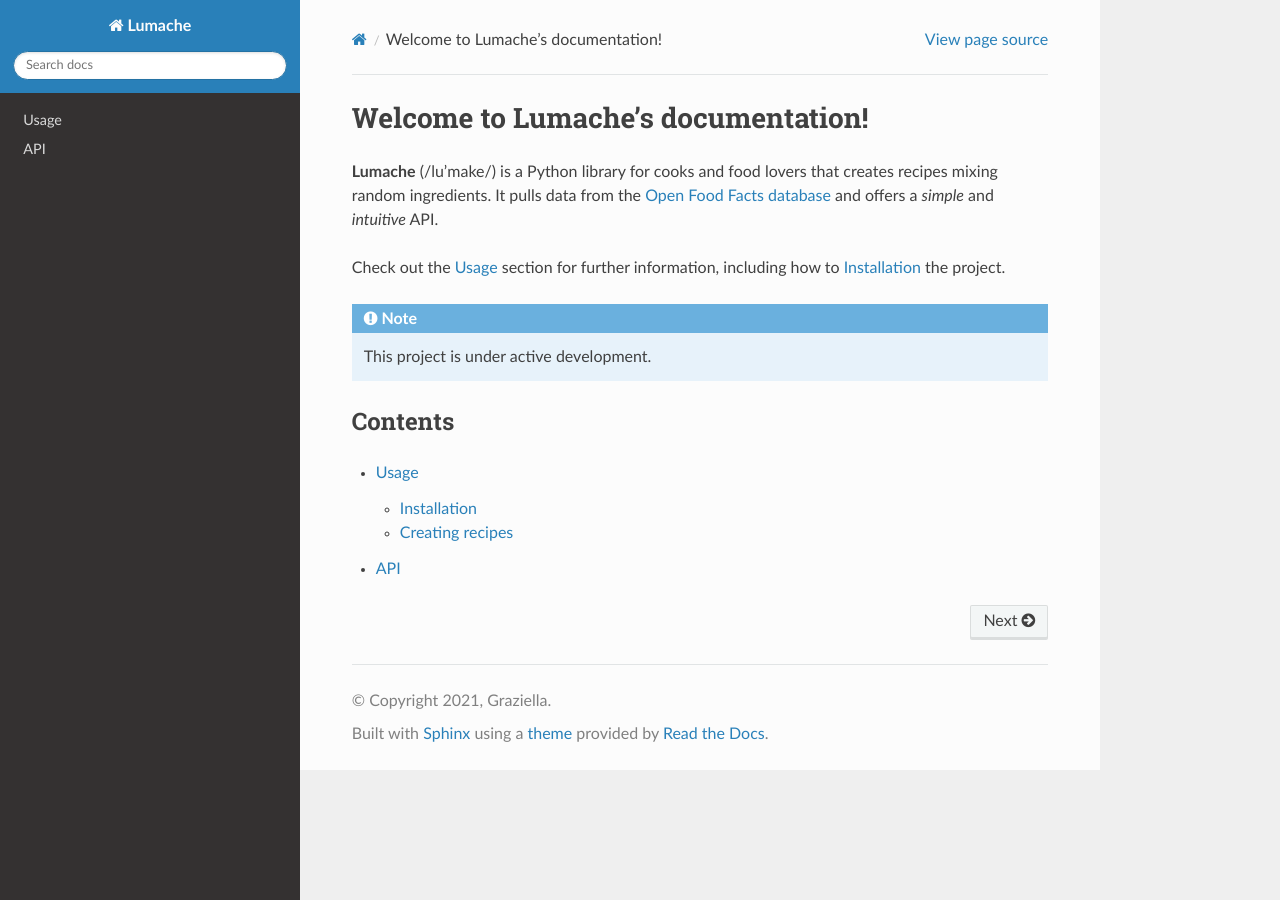
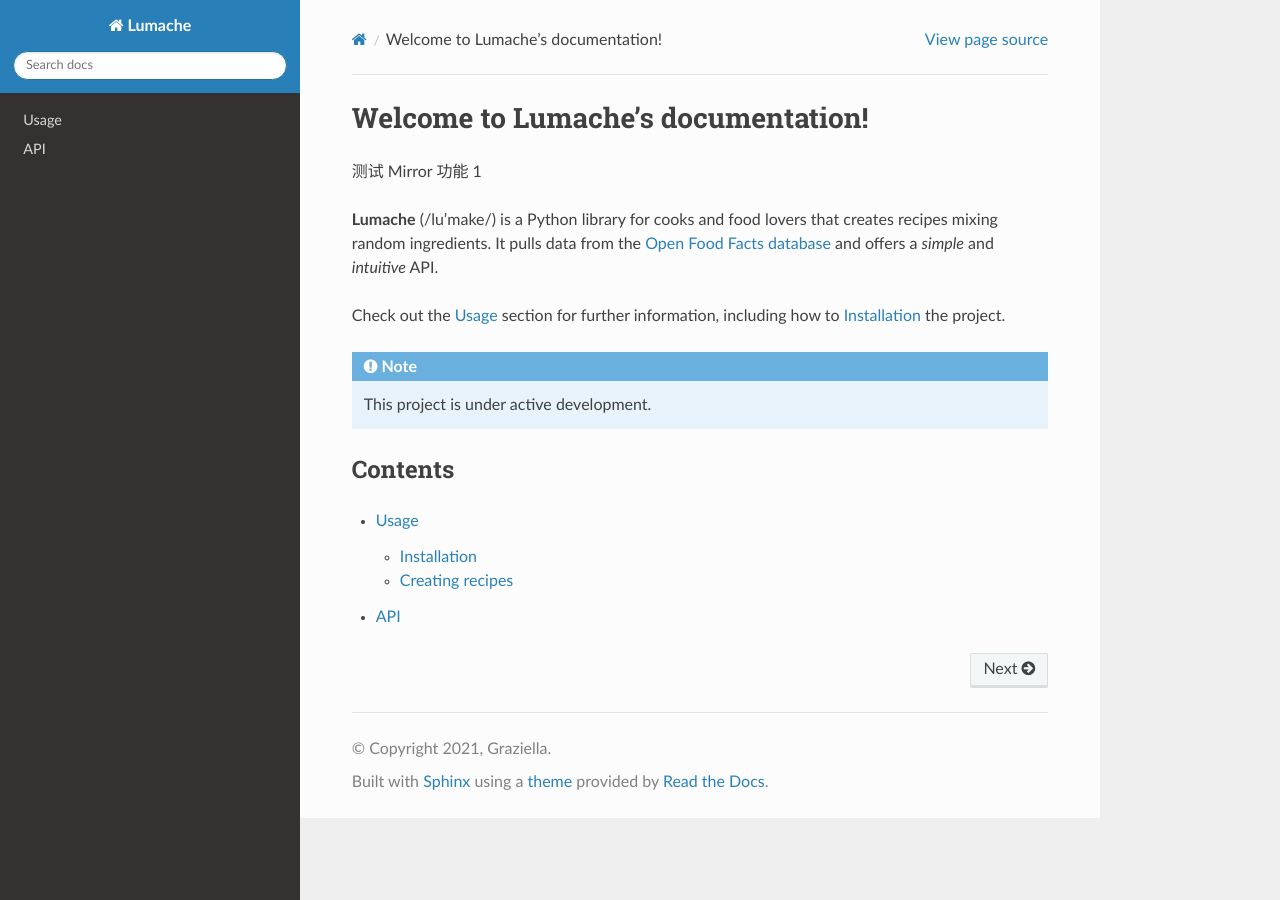
Before and after one commit to colating/copyright-colango-human-language-theory, a Sphinx documentation site: the page built from docs/source/index.rst, in a window 1280 px wide. Built offline with Sphinx 7.4.7 and the Read the Docs theme 3.1.0, drawn with Linux system fonts in a browser that asks for light colours.

Commit message:
workflows 1

```diff
--- a/docs/source/index.rst
+++ b/docs/source/index.rst
@@ -1,5 +1,7 @@
 Welcome to Lumache's documentation!
 ===================================
+
+测试 Mirror 功能 1
 
 **Lumache** (/lu'make/) is a Python library for cooks and food lovers
 that creates recipes mixing random ingredients.
--- /dev/null
+++ b/xx.txt
@@ -0,0 +1 @@
+test 0
```
